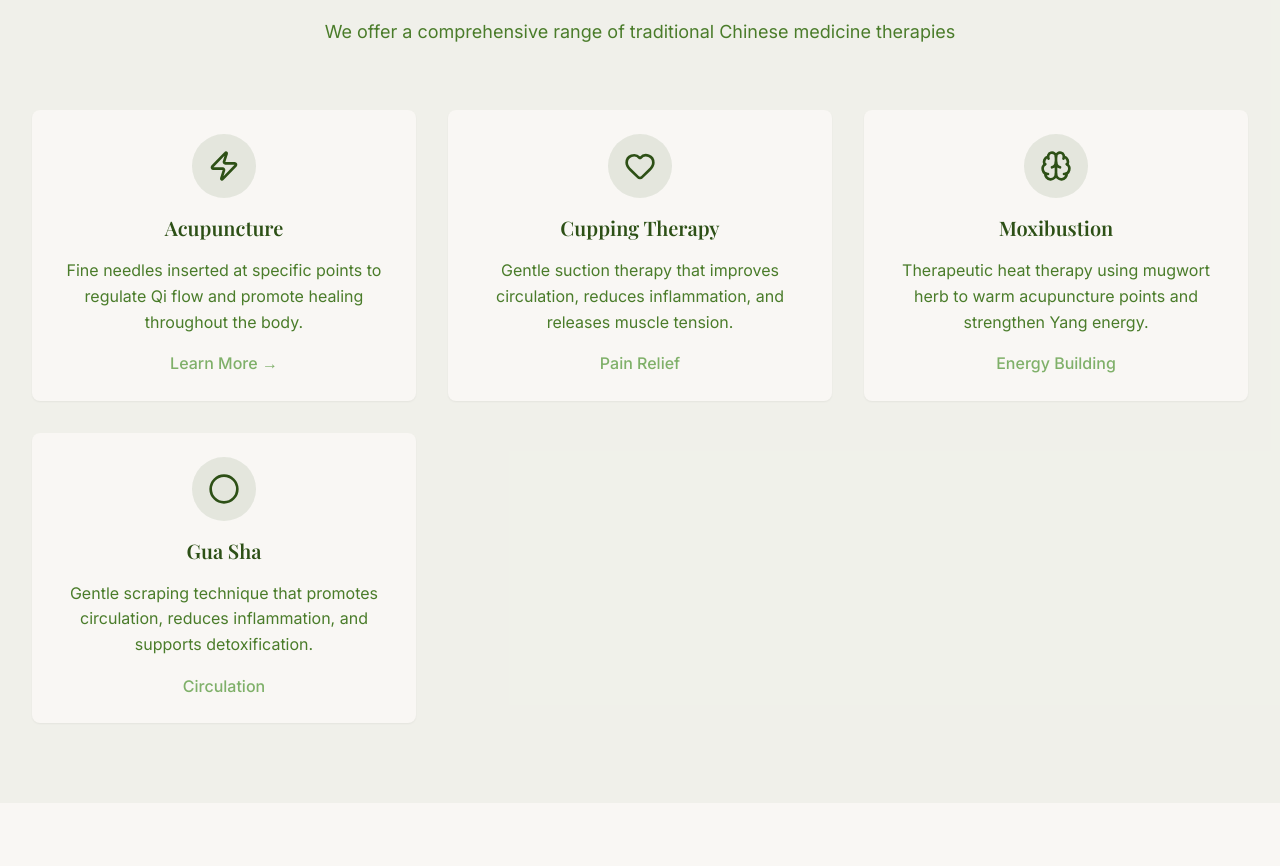
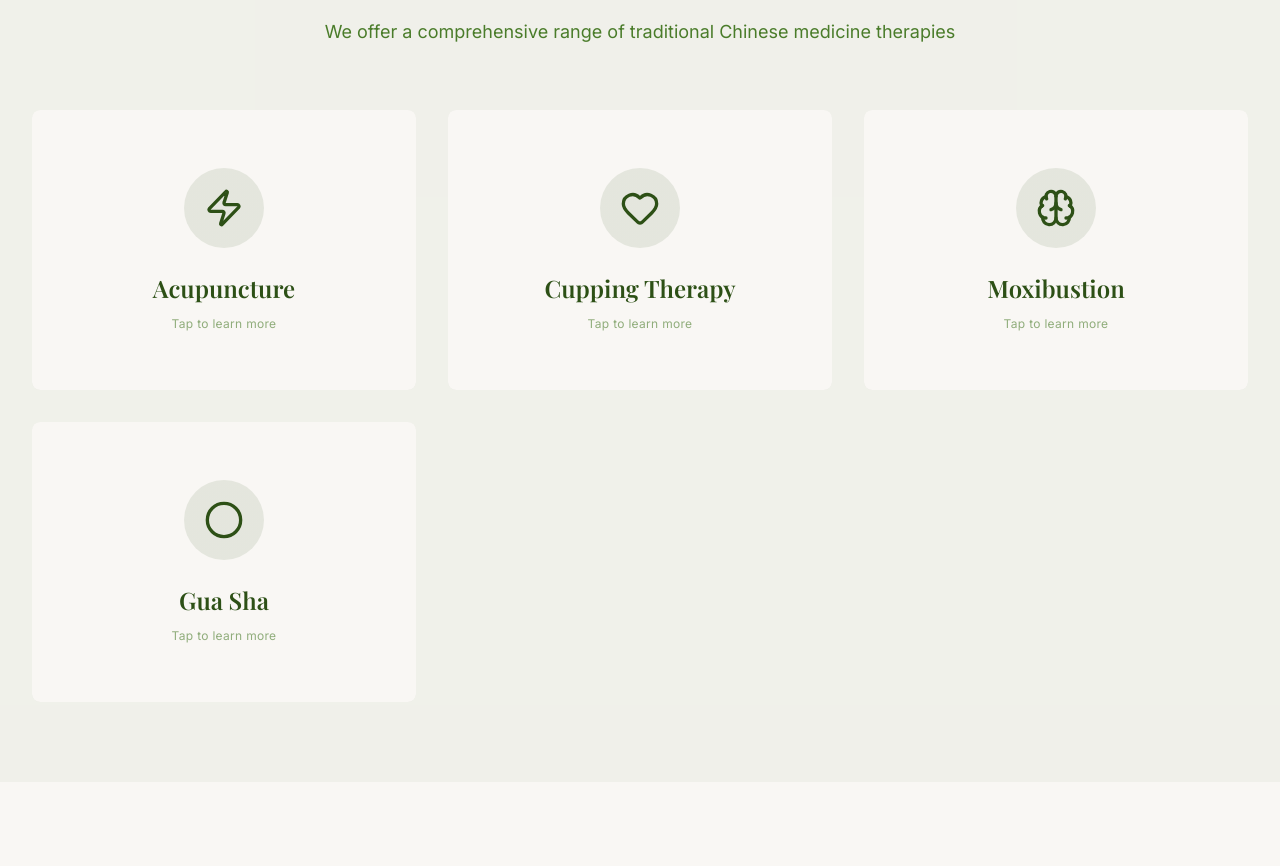
Before and after one commit to hbacalso1229/wellness-needles, a Next.js app: page /chinese-medicine in a window 1280 px wide. Shown: the part 1836-2702 px from the top of the page. Built offline with nearby package versions, Linux system fonts and the light colour scheme; no server answers.

Commit message:
Add slow flip cards to home, About, Acupuncture, and Chinese Medicine

```diff
--- a/src/app/about/page.tsx
+++ b/src/app/about/page.tsx
@@ -200,6 +200,7 @@ export default function About() {
           <div className="flex gap-5 overflow-x-auto snap-x snap-mandatory pb-4 -mx-4 px-4 sm:-mx-6 sm:px-6 md:mx-0 md:px-0 md:grid md:grid-cols-2 md:overflow-visible md:pb-0 lg:grid-cols-3 md:gap-8">
             <div className="snap-start shrink-0 w-[80vw] sm:w-[55vw] md:w-auto">
               <FeatureCard
+                flippable
                 icon={Award}
                 title="Certified Expert"
                 description="Arkinth Garcia is licensed and certified in acupuncture and naturopathic medicine from Dublin's prestigious College of Naturopathic Medicine"
@@ -210,6 +211,7 @@ export default function About() {
 
             <div className="snap-start shrink-0 w-[80vw] sm:w-[55vw] md:w-auto">
               <FeatureCard
+                flippable
                 icon={Clock}
                 title="Flexible Scheduling"
                 description="We offer convenient appointment times to fit your busy lifestyle and schedule"
@@ -220,6 +222,7 @@ export default function About() {
 
             <div className="snap-start shrink-0 w-[80vw] sm:w-[55vw] md:w-auto">
               <FeatureCard
+                flippable
                 icon={Heart}
                 title="Personal Experience"
                 description="Having experienced the healing power of acupuncture firsthand, Arkinth brings both professional expertise and personal understanding to your care"
--- a/src/app/acupuncture/page.tsx
+++ b/src/app/acupuncture/page.tsx
@@ -141,6 +141,7 @@ export default function Acupuncture() {
           <div className="flex gap-5 overflow-x-auto snap-x snap-mandatory pb-4 -mx-4 px-4 sm:-mx-6 sm:px-6 md:mx-0 md:px-0 md:grid md:grid-cols-2 md:overflow-visible md:pb-0 lg:grid-cols-3 md:gap-8">
             <div className="snap-start shrink-0 w-[80vw] sm:w-[55vw] md:w-auto">
               <FeatureCard
+                flippable
                 icon={Zap}
                 title="Pain Relief"
                 description="Effective treatment for chronic pain, arthritis, back pain, headaches, and muscular tension without side effects."
@@ -151,6 +152,7 @@ export default function Acupuncture() {
 
             <div className="snap-start shrink-0 w-[80vw] sm:w-[55vw] md:w-auto">
               <FeatureCard
+                flippable
                 icon={Brain}
                 title="Stress Reduction"
                 description="Promotes deep relaxation, reduces anxiety, and helps manage stress by balancing the nervous system naturally."
@@ -161,6 +163,7 @@ export default function Acupuncture() {
 
             <div className="snap-start shrink-0 w-[80vw] sm:w-[55vw] md:w-auto">
               <FeatureCard
+                flippable
                 icon={Activity}
                 title="Improved Sleep"
                 description="Regulates sleep patterns and helps with insomnia by addressing underlying imbalances that affect rest."
@@ -171,6 +174,7 @@ export default function Acupuncture() {
 
             <div className="snap-start shrink-0 w-[80vw] sm:w-[55vw] md:w-auto">
               <FeatureCard
+                flippable
                 icon={Shield}
                 title="Immune Support"
                 description="Strengthens the immune system and increases resistance to illness by optimizing the body's natural defenses."
@@ -181,6 +185,7 @@ export default function Acupuncture() {
 
             <div className="snap-start shrink-0 w-[80vw] sm:w-[55vw] md:w-auto">
               <FeatureCard
+                flippable
                 icon={Heart}
                 title="Digestive Health"
                 description="Improves digestion, reduces bloating, and helps with various gastrointestinal conditions through targeted treatment."
@@ -191,6 +196,7 @@ export default function Acupuncture() {
 
             <div className="snap-start shrink-0 w-[80vw] sm:w-[55vw] md:w-auto">
               <FeatureCard
+                flippable
                 icon={Target}
                 title="Hormonal Balance"
                 description="Helps regulate hormones naturally, supporting fertility, menstrual health, and overall endocrine system function."
--- a/src/app/chinese-medicine/page.tsx
+++ b/src/app/chinese-medicine/page.tsx
@@ -3,7 +3,7 @@
 import { Leaf, Heart, Brain, Target, Zap, Circle, ArrowRight } from 'lucide-react'
 import Link from 'next/link'
 import Image from 'next/image'
-import { HeroSection } from '../../features'
+import { FeatureCard, HeroSection } from '../../features'
 import { useBookingCtaHref } from '@/hooks/useBookingCtaHref'
 
 export default function ChineseMedicine() {
@@ -170,62 +170,56 @@ export default function ChineseMedicine() {
 
           {/* Mobile: horizontal scroll carousel | md: 2-col | lg: 3-col */}
           <div className="flex gap-5 overflow-x-auto snap-x snap-mandatory pb-4 -mx-4 px-4 sm:-mx-6 sm:px-6 md:mx-0 md:px-0 md:grid md:grid-cols-2 md:overflow-visible md:pb-0 lg:grid-cols-3 md:gap-8">
-            <div className="snap-start shrink-0 w-[80vw] sm:w-[55vw] md:w-auto bg-cream rounded-lg p-6 text-center shadow-sm card-emboss">
-              <div className="bg-primary/10 rounded-full w-16 h-16 flex items-center justify-center mx-auto mb-4">
-                <Zap className="w-8 h-8 text-primary" />
-              </div>
-              <h3 className="font-serif text-xl font-semibold text-primary mb-4">
-                Acupuncture
-              </h3>
-              <p className="text-secondary mb-4">
-                Fine needles inserted at specific points to regulate Qi flow and
-                promote healing throughout the body.
-              </p>
-              <Link href="/acupuncture" className="text-accent hover:text-primary font-medium">
-                Learn More →
-              </Link>
+            <div className="snap-start shrink-0 w-[80vw] sm:w-[55vw] md:w-auto">
+              <FeatureCard
+                flippable
+                icon={Zap}
+                title="Acupuncture"
+                description="Fine needles inserted at specific points to regulate Qi flow and promote healing throughout the body."
+                gradientFrom="from-primary/10"
+                gradientTo="to-primary/10"
+                footer={
+                  <Link href="/acupuncture" className="text-accent hover:text-primary font-medium">
+                    Learn More →
+                  </Link>
+                }
+              />
             </div>
 
-            <div className="snap-start shrink-0 w-[80vw] sm:w-[55vw] md:w-auto bg-cream rounded-lg p-6 text-center shadow-sm card-emboss">
-              <div className="bg-primary/10 rounded-full w-16 h-16 flex items-center justify-center mx-auto mb-4">
-                <Heart className="w-8 h-8 text-primary" />
-              </div>
-              <h3 className="font-serif text-xl font-semibold text-primary mb-4">
-                Cupping Therapy
-              </h3>
-              <p className="text-secondary mb-4">
-                Gentle suction therapy that improves circulation, reduces inflammation,
-                and releases muscle tension.
-              </p>
-              <span className="text-accent font-medium">Pain Relief</span>
+            <div className="snap-start shrink-0 w-[80vw] sm:w-[55vw] md:w-auto">
+              <FeatureCard
+                flippable
+                icon={Heart}
+                title="Cupping Therapy"
+                description="Gentle suction therapy that improves circulation, reduces inflammation, and releases muscle tension."
+                gradientFrom="from-primary/10"
+                gradientTo="to-primary/10"
+                footer={<span className="text-accent font-medium">Pain Relief</span>}
+              />
             </div>
 
-            <div className="snap-start shrink-0 w-[80vw] sm:w-[55vw] md:w-auto bg-cream rounded-lg p-6 text-center shadow-sm card-emboss">
-              <div className="bg-primary/10 rounded-full w-16 h-16 flex items-center justify-center mx-auto mb-4">
-                <Brain className="w-8 h-8 text-primary" />
-              </div>
-              <h3 className="font-serif text-xl font-semibold text-primary mb-4">
-                Moxibustion
-              </h3>
-              <p className="text-secondary mb-4">
-                Therapeutic heat therapy using mugwort herb to warm acupuncture
-                points and strengthen Yang energy.
-              </p>
-              <span className="text-accent font-medium">Energy Building</span>
+            <div className="snap-start shrink-0 w-[80vw] sm:w-[55vw] md:w-auto">
+              <FeatureCard
+                flippable
+                icon={Brain}
+                title="Moxibustion"
+                description="Therapeutic heat therapy using mugwort herb to warm acupuncture points and strengthen Yang energy."
+                gradientFrom="from-primary/10"
+                gradientTo="to-primary/10"
+                footer={<span className="text-accent font-medium">Energy Building</span>}
+              />
             </div>
 
-            <div className="snap-start shrink-0 w-[80vw] sm:w-[55vw] md:w-auto bg-cream rounded-lg p-6 text-center shadow-sm card-emboss">
-              <div className="bg-primary/10 rounded-full w-16 h-16 flex items-center justify-center mx-auto mb-4">
-                <Circle className="w-8 h-8 text-primary" />
-              </div>
-              <h3 className="font-serif text-xl font-semibold text-primary mb-4">
-                Gua Sha
-              </h3>
-              <p className="text-secondary mb-4">
-                Gentle scraping technique that promotes circulation, reduces
-                inflammation, and supports detoxification.
-              </p>
-              <span className="text-accent font-medium">Circulation</span>
+            <div className="snap-start shrink-0 w-[80vw] sm:w-[55vw] md:w-auto">
+              <FeatureCard
+                flippable
+                icon={Circle}
+                title="Gua Sha"
+                description="Gentle scraping technique that promotes circulation, reduces inflammation, and supports detoxification."
+                gradientFrom="from-primary/10"
+                gradientTo="to-primary/10"
+                footer={<span className="text-accent font-medium">Circulation</span>}
+              />
             </div>
           </div>
 
--- a/src/features/home/FeaturesSection.tsx
+++ b/src/features/home/FeaturesSection.tsx
@@ -76,6 +76,7 @@ export function FeaturesSection() {
 
         <div className="grid grid-cols-1 md:grid-cols-3 gap-8">
           <FeatureCard
+            flippable
             icon={Heart}
             title="Holistic Healing"
             description="Our treatments address the root cause of ailments, promoting complete wellness of mind, body, and spirit through time-tested techniques."
@@ -84,6 +85,7 @@ export function FeaturesSection() {
           />
 
           <FeatureCard
+            flippable
             icon={Users}
             title="Expert Practitioner"
             description="Arkinth Garcia, our qualified Naturopath and Acupuncturist, brings deep knowledge and personal experience to provide compassionate, holistic care."
@@ -92,6 +94,7 @@ export function FeaturesSection() {
           />
 
           <FeatureCard
+            flippable
             icon={Award}
             title="Proven Results"
             description="Patients have experienced relief from chronic conditions and improvements in thier quality of life through our personalised treatments."
--- a/src/features/ui/FeatureCard.tsx
+++ b/src/features/ui/FeatureCard.tsx
@@ -1,5 +1,6 @@
 'use client'
 
+import { useState, type KeyboardEvent, type ReactNode } from 'react'
 import { LucideIcon } from 'lucide-react'
 
 interface FeatureCardProps {
@@ -9,6 +10,10 @@ interface FeatureCardProps {
   gradientFrom?: string
   gradientTo?: string
   className?: string
+  /** When true, icon + title show first; tap/click flips to reveal description */
+  flippable?: boolean
+  /** Optional content shown below the description (e.g. link or tag) */
+  footer?: ReactNode
 }
 
 const hoverFromClasses: Record<string, string> = {
@@ -30,26 +35,112 @@ export function FeatureCard({
   description,
   gradientFrom = 'from-accent/10',
   gradientTo = 'to-blue-light/10',
-  className = ''
+  className = '',
+  flippable = false,
+  footer,
 }: FeatureCardProps) {
+  const [isFlipped, setIsFlipped] = useState(false)
   const hoverFrom = hoverFromClasses[gradientFrom] ?? ''
   const hoverTo = hoverToClasses[gradientTo] ?? ''
 
+  const iconCircle = (
+    <div
+      className={`bg-gradient-to-br ${gradientFrom} ${gradientTo} ${hoverFrom} ${hoverTo} rounded-full w-20 h-20 flex items-center justify-center mx-auto mb-6 transition-all duration-300`}
+    >
+      <Icon className="w-10 h-10 text-primary" />
+    </div>
+  )
+
+  if (!flippable) {
+    return (
+      <div
+        className={`text-center group rounded-lg bg-cream/80 p-6 shadow-sm card-emboss ${className}`}
+      >
+        {iconCircle}
+        <h3 className="font-serif text-2xl font-semibold text-primary mb-4">
+          {title}
+        </h3>
+        <p className="text-secondary">{description}</p>
+        {footer ? <div className="mt-4">{footer}</div> : null}
+      </div>
+    )
+  }
+
+  const toggle = () => setIsFlipped((prev) => !prev)
+
+  const onKeyDown = (event: KeyboardEvent<HTMLDivElement>) => {
+    if (event.key === 'Enter' || event.key === ' ') {
+      event.preventDefault()
+      toggle()
+    }
+  }
+
   return (
-    <div
-      className={`text-center group rounded-lg bg-cream/80 p-6 shadow-sm card-emboss ${className}`}
-    >
+    <div className={`[perspective:1000px] min-h-[280px] ${className}`}>
       <div
-        className={`bg-gradient-to-br ${gradientFrom} ${gradientTo} ${hoverFrom} ${hoverTo} rounded-full w-20 h-20 flex items-center justify-center mx-auto mb-6 transition-all duration-300`}
+        role="button"
+        tabIndex={0}
+        aria-pressed={isFlipped}
+        aria-expanded={isFlipped}
+        aria-label={
+          isFlipped
+            ? `${title}. Tap to hide description.`
+            : `${title}. Tap to learn more.`
+        }
+        onClick={toggle}
+        onKeyDown={onKeyDown}
+        className="relative w-full h-full min-h-[280px] text-left cursor-pointer focus-visible:outline-none focus-visible:ring-2 focus-visible:ring-primary focus-visible:ring-offset-2 focus-visible:ring-offset-cream rounded-lg overflow-hidden"
       >
-        <Icon className="w-10 h-10 text-primary" />
+        <div
+          className={`relative w-full h-full min-h-[280px] transition-transform duration-[2000ms] ease-in-out [transform-style:preserve-3d] ${
+            isFlipped ? '[transform:rotateY(180deg)]' : ''
+          }`}
+        >
+          {/* Front: icon + title */}
+          <div
+            className="absolute inset-0 flex flex-col items-center justify-center text-center rounded-lg bg-cream p-6 shadow-sm group"
+            style={{
+              backfaceVisibility: 'hidden',
+              WebkitBackfaceVisibility: 'hidden',
+              transform: 'translateZ(1px)',
+            }}
+          >
+            {iconCircle}
+            <h3 className="font-serif text-2xl font-semibold text-primary mb-3">
+              {title}
+            </h3>
+            <p className="text-xs text-secondary/60 tracking-wide">
+              Tap to learn more
+            </p>
+          </div>
+
+          {/* Back: description (+ optional footer) */}
+          <div
+            className="absolute inset-0 flex flex-col items-center justify-center text-center rounded-lg bg-cream p-6 shadow-sm"
+            style={{
+              backfaceVisibility: 'hidden',
+              WebkitBackfaceVisibility: 'hidden',
+              transform: 'rotateY(180deg) translateZ(1px)',
+            }}
+          >
+            <h3 className="font-serif text-xl font-semibold text-primary mb-4">
+              {title}
+            </h3>
+            <p className="text-secondary text-sm leading-relaxed">
+              {description}
+            </p>
+            {footer ? (
+              <div
+                className="mt-4"
+                onClick={(event) => event.stopPropagation()}
+                onKeyDown={(event) => event.stopPropagation()}
+              >
+                {footer}
+              </div>
+            ) : null}
+          </div>
+        </div>
       </div>
-      <h3 className="font-serif text-2xl font-semibold text-primary mb-4">
-        {title}
-      </h3>
-      <p className="text-secondary">
-        {description}
-      </p>
     </div>
   )
 }
```
